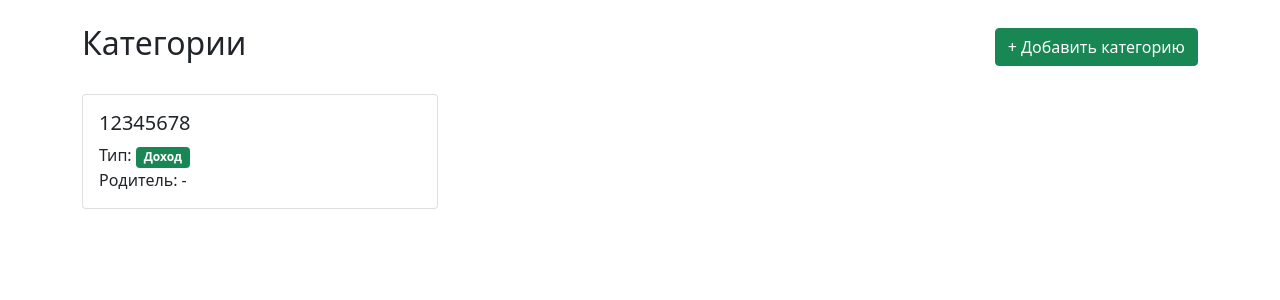
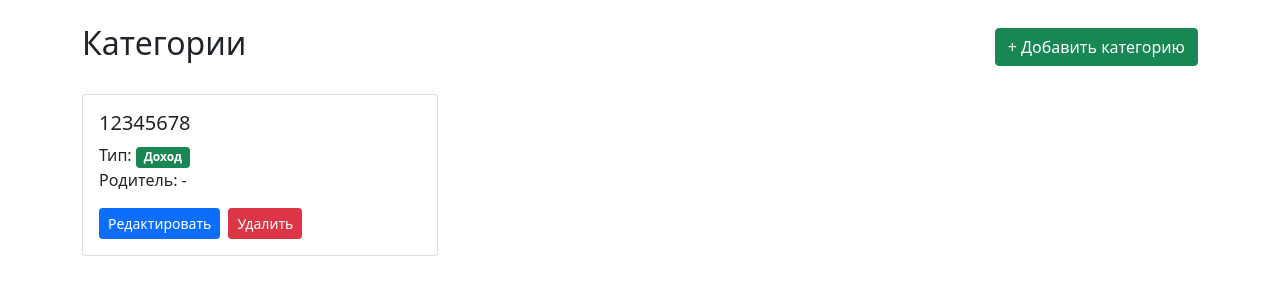
Before and after one commit to mlianskaya/expense_tracker, a Django app: page /categories/ in a window 1280 px wide. Shown: the part 56-356 px from the top of the page. Run offline with Django 5.2, Linux system fonts and the light colour scheme; a user stored in the database is signed in; data comes from the database, SQL or seed files in the repository; both versions use the stored data as it was after the commit.

Commit message:
category update

```diff
--- a/expenses/templates/expenses/category_form.html
+++ b/expenses/templates/expenses/category_form.html
@@ -4,9 +4,11 @@
 <div class="row">
     <div class="col-md-6 mx-auto">
         <h2>{% if object %}Редактировать категорию{% else %}Добавить категорию{% endif %}</h2>
+
         <form method="post">
             {% csrf_token %}
             {{ form.as_p }}
+
             <button type="submit" class="btn btn-primary">Сохранить</button>
             <a href="{% url 'expenses:category_list' %}" class="btn btn-secondary">Отмена</a>
         </form>
--- a/expenses/templates/expenses/category_list.html
+++ b/expenses/templates/expenses/category_list.html
@@ -22,12 +22,29 @@
                     <br>
                     Родитель: {{ category.parent.name|default:"-" }}
                 </p>
+
+                <div class="d-flex gap-2 mt-3">
+                    <a href="{% url 'expenses:category_edit' category.pk %}" class="btn btn-sm btn-primary">
+                        Редактировать
+                    </a>
+
+                    <form action="{% url 'expenses:category_delete' category.pk %}" method="post" style="display:inline;">
+                        {% csrf_token %}
+                        <button type="submit" class="btn btn-sm btn-danger"
+                                onclick="return confirm('Удалить категорию «{{ category.name }}»?')">
+                            Удалить
+                        </button>
+                    </form>
+                </div>
+
             </div>
         </div>
     </div>
     {% empty %}
     <div class="col-12">
-        <div class="alert alert-info">У вас пока нет категорий. <a href="{% url 'expenses:category_add' %}">Создайте первую категорию</a></div>
+        <div class="alert alert-info">У вас пока нет категорий.
+            <a href="{% url 'expenses:category_add' %}">Создайте первую категорию</a>
+        </div>
     </div>
     {% endfor %}
 </div>
--- a/expenses/urls.py
+++ b/expenses/urls.py
@@ -13,11 +13,13 @@ urlpatterns = [
     # Главная страница
     path('', views.home, name='home'),
 
-    # Остальные URL...
+    # Остальные URL
     path('accounts/', views.AccountListView.as_view(), name='account_list'),
     path('accounts/add/', views.AccountCreateView.as_view(), name='account_add'),
     path('transactions/', views.TransactionListView.as_view(), name='transaction_list'),
     path('transactions/add/', views.TransactionCreateView.as_view(), name='transaction_add'),
     path('categories/', views.CategoryListView.as_view(), name='category_list'),
     path('categories/add/', views.CategoryCreateView.as_view(), name='category_add'),
+    path('categories/<int:pk>/edit/', views.CategoryUpdateView.as_view(), name='category_edit'),
+    path('categories/<int:pk>/delete/', views.CategoryDeleteView.as_view(), name='category_delete'),
 ]
--- a/expenses/views.py
+++ b/expenses/views.py
@@ -88,6 +88,32 @@ class CategoryCreateView(LoginRequiredMixin, CreateView):
         form.fields['parent'].queryset = Category.objects.filter(owner=self.request.user)
         return form
 
+class CategoryUpdateView(LoginRequiredMixin, UpdateView):
+    model = Category
+    fields = ['name', 'type', 'parent']
+    template_name = 'expenses/category_form.html'
+    success_url = reverse_lazy('expenses:category_list')
+
+    def get_queryset(self):
+        # запрещаем правку чужих категорий
+        return Category.objects.filter(owner=self.request.user)
+
+    def get_form(self, form_class=None):
+        form = super().get_form(form_class)
+        # нельзя выбрать в качестве родителя саму категорию
+        form.fields['parent'].queryset = Category.objects.filter(owner=self.request.user).exclude(pk=self.object.pk)
+        return form
+
+
+class CategoryDeleteView(LoginRequiredMixin, DeleteView):
+    model = Category
+    template_name = 'expenses/category_confirm_delete.html'
+    success_url = reverse_lazy('expenses:category_list')
+
+    def get_queryset(self):
+        # запрещаем удаление чужих категорий
+        return Category.objects.filter(owner=self.request.user)
+
 # Home page
 def home(request):
     return render(request, 'expenses/home.html')
```
Also changed, not shown: db.sqlite3.
